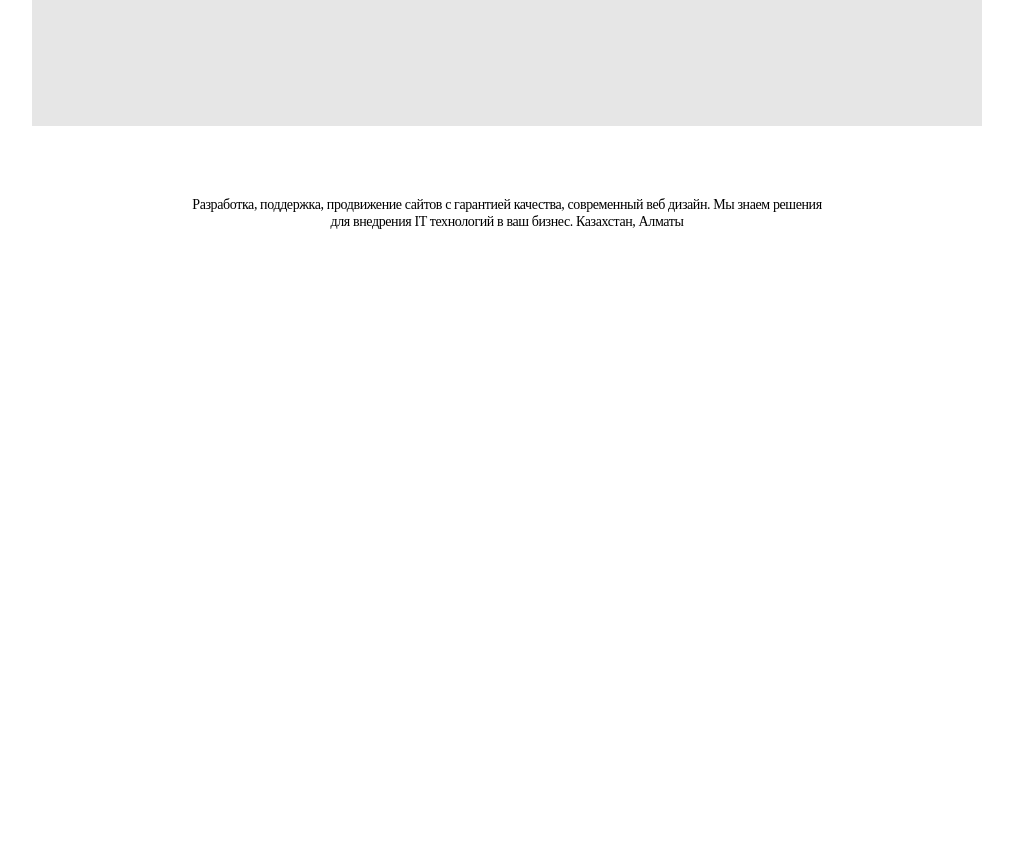
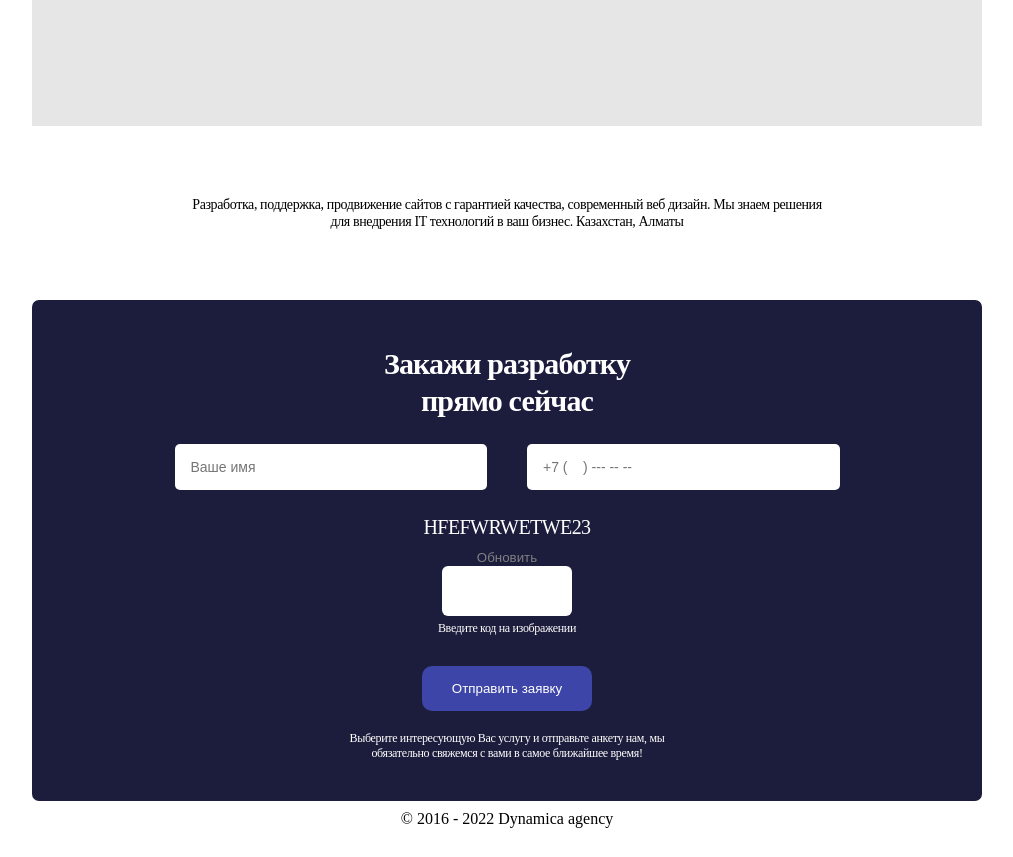
Before and after one commit to mr-wolfoff/DNMC, a plain HTML site: page 04_page.html in a window 1280 px wide. Shown: the part 1945-2802 px from the top of the page, without its empty margins (133-1146 px from the left). Before the commit the page ends 2245 px from the top, so only its background shows below. Drawn offline with Linux system fonts and the light colour scheme.

Commit message:
Added modals on pages

```diff
--- a/04_page.html
+++ b/04_page.html
@@ -8,26 +8,11 @@
     <link rel="stylesheet" href="css/reset.css">
     <link rel="stylesheet" href="css/common.css">
     <link rel="stylesheet" href="css/04_page.css">
+    <link rel="stylesheet" href="css/bottom_modal.css">
     <title>Document</title>
 </head>
 
 <body>
-    <!-- <header class="header">
-        <nav class="header_nav short_container flex_row">
-            <div class="header_left_row flex_row">
-                <a class="header_nav_text color_black">Dynamica</a>
-                <a class="header_nav_text color_black">Портфолио</a>
-                <a class="header_nav_text color_black">Контакты</a>
-            </div>
-            <div class="header_right_row flex_row">
-                <a href="" class="contacts_link_icons instagram_icon"></a>
-                <a href="" class="contacts_link_icons facebook_icon"></a>
-                <a href="tel: +7 708 280 28 06" class="contacts_link_icons header_phone">+7 708 280 28 06</a>
-                <a href="" class="contacts_link_icons"><img src="images/logos/dnmc_blcak.svg" class="dnmc_logo"
-                        alt="DNMC"></a>
-            </div>
-        </nav>
-    </header> -->
     <div class="promo_block sm_short_container">
         <div class="about_us">
             <h1 class="company_title">Хоозяюшка.kz</h1>
@@ -51,6 +36,34 @@
             веб дизайн. Мы знаем решения для внедрения IT технологий в ваш бизнес. Казахстан, Алматы</p>
     </div>
 
+    <div class="modal_form sm_short_container">
+        <h2 class="modal_title">Закажи разработку прямо сейчас</h2>
+        <form action="#" class="form">
+            <div class="user_data_input">
+                <input type="text" class="modal_username" required placeholder="Ваше имя">
+                <input type="text" class="modal_username phone" required placeholder="+7 (    ) --- -- -- ">
+            </div>
+            <div class="capcha">
+                <div class="flex_row_modal">
+                    <p class="capcha_index">
+                        HFEFWRWETWE23
+                    </p>
+                    <button class="capcha_btn btn">Обновить</button>
+                </div>
+                <input type="text" class="capch_input" required>
+                <p class="capcha_info">Введите код на изображении</p>
+            </div>
+            <button class="btn form_btn blue_btn modal_btn">Отправить заявку</button>
+        </form>
+        <p class="modal_block_description">
+            Выберите интересующую Вас услугу и отправьте анкету нам, мы обязательно свяжемся с вами в самое
+            ближайшее время!
+        </p>
+    </div>
+    <footer class="footer  short_container">
+        <p class="copyright center black">© 2016 - 2022 Dynamica agency</p>
+    </footer>
+
 
 </body>
 
--- a/css/02_page.css
+++ b/css/02_page.css
@@ -1,5 +1,8 @@
 body {
     background-color: #151525;
+    background-image: url("../images/bg_img_second.svg");
+    background-repeat: no-repeat;
+    background-position-x: right;
 }
 
 /* heade */
--- /dev/null
+++ b/css/bottom_modal.css
@@ -0,0 +1,112 @@
+
+.modal_form {
+    display: block;
+    background: #1C1C3C;
+    border-radius: 7px;
+    display: flex;
+    flex-direction: column;
+    align-items: center;
+    padding-block: 20px;
+}
+.modal_title {
+    width: 315px;
+    font-size: 30px;
+    font-weight: 700;
+    line-height: 37px;
+    letter-spacing: -0.8441175222396851px;
+    text-align: center;
+    color: #fff;
+}
+.form {
+    width: 70%;
+    text-align: center;
+}
+
+.user_data_input {
+    display: flex;
+    justify-content: space-between;
+    width: 100%;
+
+}
+.modal_username {
+    border-radius: 5px;
+    border: none;
+    padding: 13px 16px;
+    font-size: 14px;
+    line-height: 20px;
+    margin-bottom: 15px;
+    width: 47%;
+}
+.capcha {
+    width: 180px;
+    margin: 0 auto;
+    text-align: center;
+    margin-bottom: 30px;
+}
+.capcha_index {
+    font-size: 20px;
+    font-weight: 400;
+    line-height: 24px;
+    letter-spacing: -0.5627449750900269px;
+    color: #fff;
+    margin-block: 10px;
+}
+.capcha_btn {
+    border: none;
+    background: #1C1C3C;
+    color: gray;
+    align-self: center;
+}
+.capch_input {
+    width: 130px;
+    height: 50px;
+    border: none;
+    border-radius: 6px;
+}
+.capcha_info {
+    font-size: 12px;
+    font-weight: 400;
+    line-height: 15px;
+    letter-spacing: -0.3376469910144806px;
+    color: #fff;
+    margin-block: 5px;
+}
+.modal_btn {
+    border: none;
+    border-radius: 10px;
+    background: #3D46A8;
+    padding: 15px 30px;
+    color: #fff;
+}
+.modal_block_description {
+    width: 365px;
+    font-size: 12px;
+    font-weight: 400;
+    line-height: 15px;
+    letter-spacing: -0.3376469910144806px;
+    text-align: center;
+    color: #fff;
+    margin-block: 20px;
+}
+.center {
+    text-align: center;
+}
+
+    /* MEDIA */
+@media screen and (max-width: 750px) {
+    .modal_form {
+        width: 80%;
+        margin: 0 auto;
+    }
+}
+@media screen and (max-width: 600px) {
+    .user_data_input {
+        flex-direction: column;
+    }
+    .modal_username {
+        width: 100%;
+    }
+    .flex_row_modal {
+        flex-direction: column;
+    }
+}
--- a/css/common.css
+++ b/css/common.css
@@ -96,3 +96,14 @@ body {
 .light_btn {
     background-color: #3D46A8;
 }
+
+/* footer */
+.footer {
+    padding-block: 10px 30px;
+}
+.copyright {
+    color: #fff;
+}
+.black {
+    color: #000;
+}
--- a/css/modal.css
+++ b/css/modal.css
@@ -157,5 +157,4 @@
         position: absolute;
         top: 500px;
     }
-
 }
```
Also changed, not shown: 02_page.html (+21 -19 lines), 03_page.html (+17 -34 lines), css/01_page.css (+1 -7 lines), index.html (+1 -1 lines), 1 other file.
